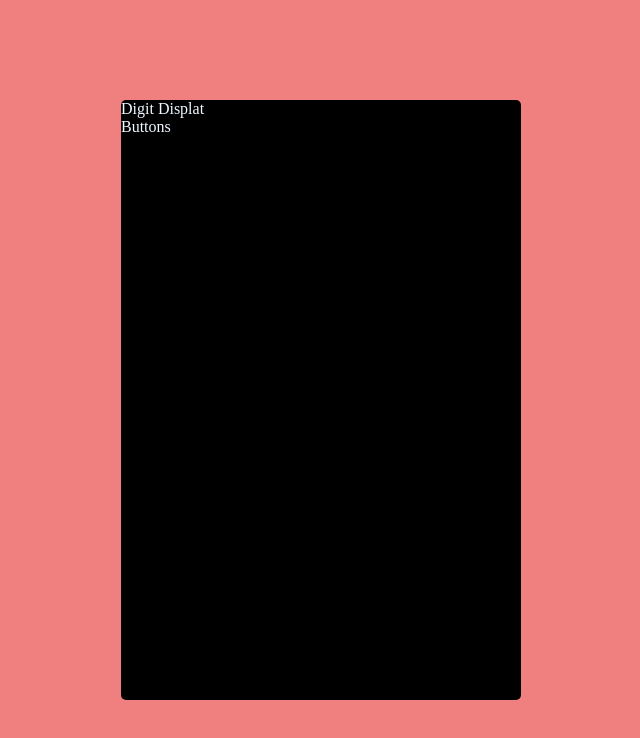
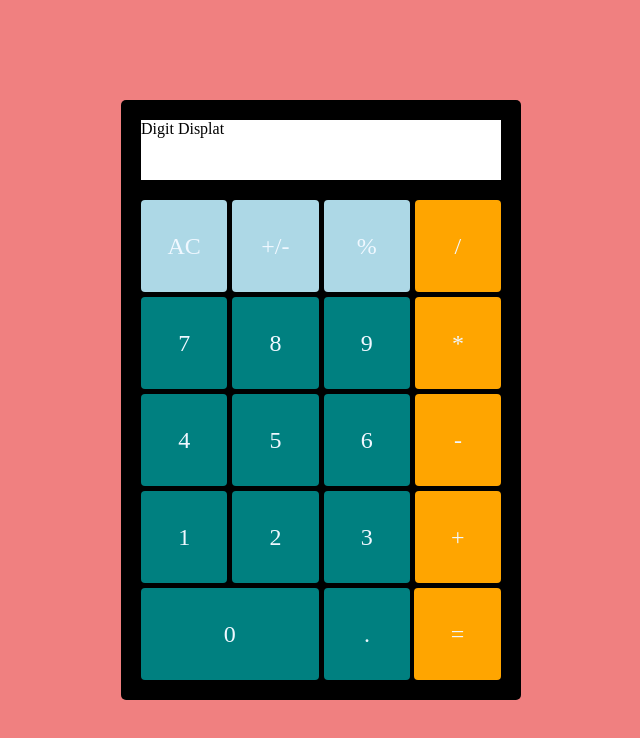
Before and after one commit to MidwestIndividual/odin-calculator, a plain HTML site: page index.html in a window 1280 px wide. Shown: the whole page, without its empty margins (319-959 px from the left). Drawn offline with Linux system fonts and the light colour scheme.

Commit message:
Add non-functional buttons and styling

```diff
--- a/index.html
+++ b/index.html
@@ -13,7 +13,37 @@
             Digit Displat
         </div>
         <div class="buttons">
-            Buttons
+            <div class="button-row row-1">
+                <div class="blue-button">AC</div>
+                <div class="blue-button">+/-</div>
+                <div class="blue-button">%</div>
+                <div class="orange-button">/</div>
+            </div>
+            <div class="button-row row-2">
+                <div class="teal-button">7</div>
+                <div class="teal-button">8</div>
+                <div class="teal-button">9</div>
+                <div class="orange-button">*</div>
+            </div>
+            <div class="button-row row-3">
+                <div class="teal-button">4</div>
+                <div class="teal-button">5</div>
+                <div class="teal-button">6</div>
+                <div class="orange-button">-</div>
+            </div>
+            <div class="button-row row-4">
+                <div class="teal-button">1</div>
+                <div class="teal-button">2</div>
+                <div class="teal-button">3</div>
+                <div class="orange-button">+</div>
+            </div>
+            <div class="button-row row-5">
+                <div class="teal-button double">0</div>
+                <div class="double">
+                    <div class="teal-button">.</div>
+                    <div class="orange-button">=</div>
+                </div>
+            </div>
         </div>
     </div>
 </body>
--- a/styles.css
+++ b/styles.css
@@ -22,4 +22,57 @@ body {
     height: 600px;
     width: 400px;
     border-radius: 5px;
+    display: flex;
+    flex-direction: column;
+    padding: 20px;
+    gap: 20px;
 }
+
+.digit-display {
+    background-color: white;
+    color: black;
+    height: 60px;
+}
+
+.buttons {
+    display: flex;
+    flex-direction: column;
+    flex-grow: 1;
+    gap: 5px;
+}
+
+.button-row {
+    flex-grow: 1;
+    display: flex;
+    gap: 5px;
+}
+
+.teal-button,
+.blue-button,
+.orange-button {
+    flex-grow: 1;
+    flex-basis: 25%;
+    display: flex;
+    justify-content: center;
+    align-items: center;
+    font-size: 24px;
+    border-radius: 4px;
+}
+
+.teal-button {
+    background-color: teal;
+}
+
+.blue-button {
+    background-color: lightblue;
+}
+
+.orange-button {
+    background-color: orange;
+}
+
+.button-row > .double {
+    flex-basis: 50%;
+    display: flex;
+    gap: 4px;
+}
```
